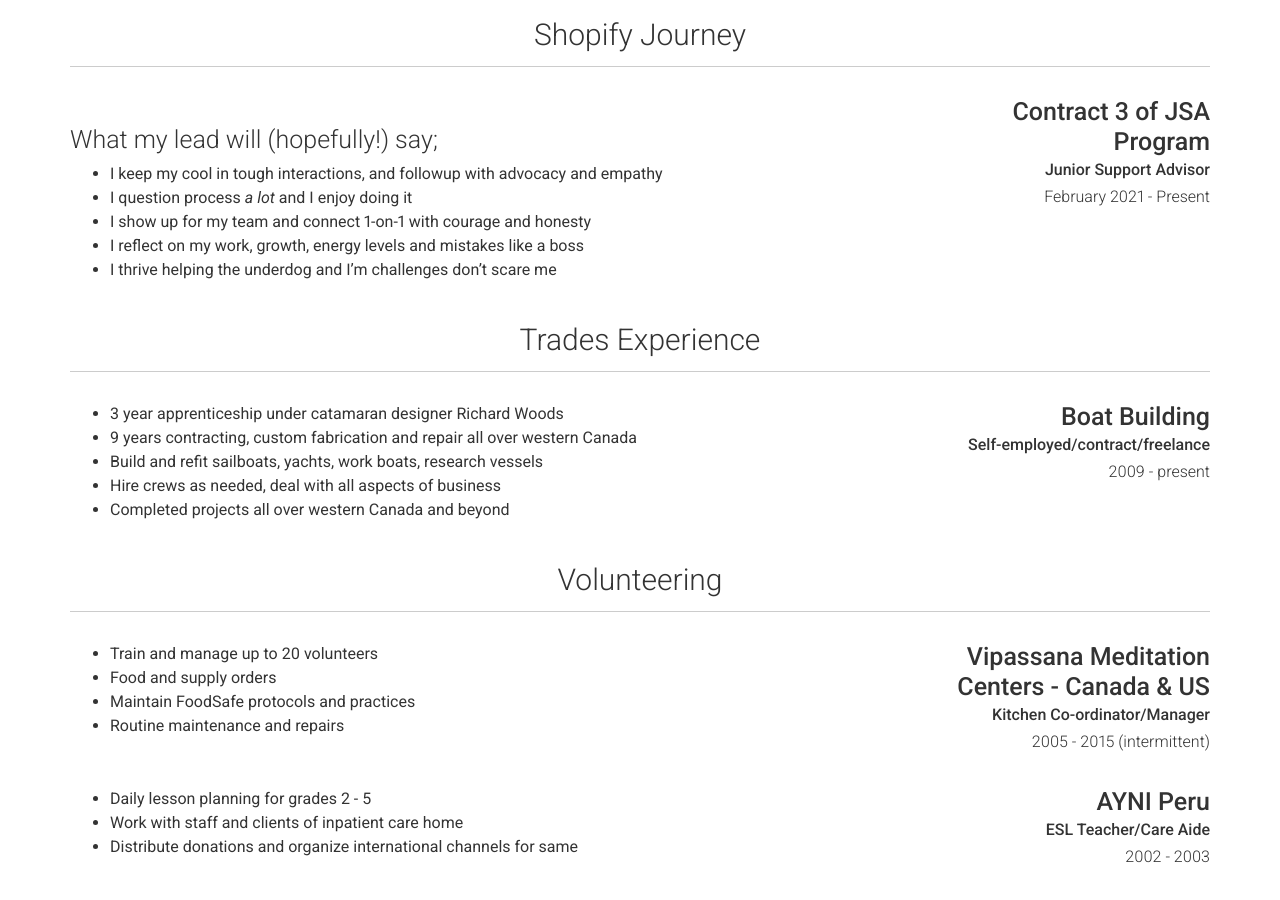
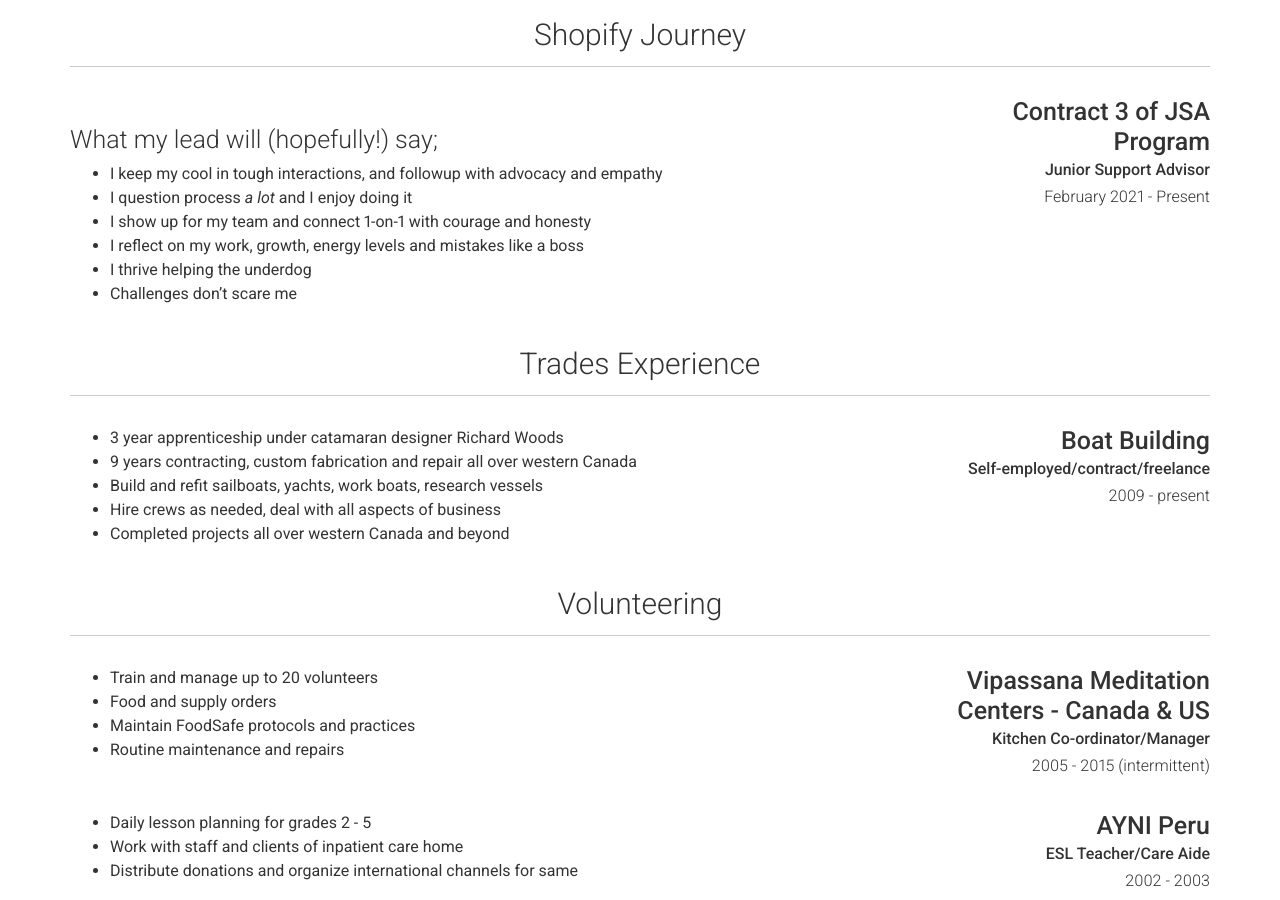
Before and after one commit to gammacray/resume, a Jekyll site: the page built from index.md, in a window 1280 px wide and 900 px high, scrolled down 630 px. Built offline with Jekyll 4.4.1, drawn with Linux system fonts in a browser that asks for light colours; nearby versions of some CDN libraries.

Commit message:
Updated _config.yml.

```diff
--- a/_config.yml
+++ b/_config.yml
@@ -98,7 +98,8 @@ content:
           * I question process *a lot* and I enjoy doing it
           * I show up for my team and connect 1-on-1 with courage and honesty
           * I reflect on my work, growth, energy levels and mistakes like a boss
-          * I thrive helping the underdog and I'm challenges don't scare me
+          * I thrive helping the underdog
+          * Challenges don't scare me
   - title: Trades Experience
     layout: list
     content:
```
